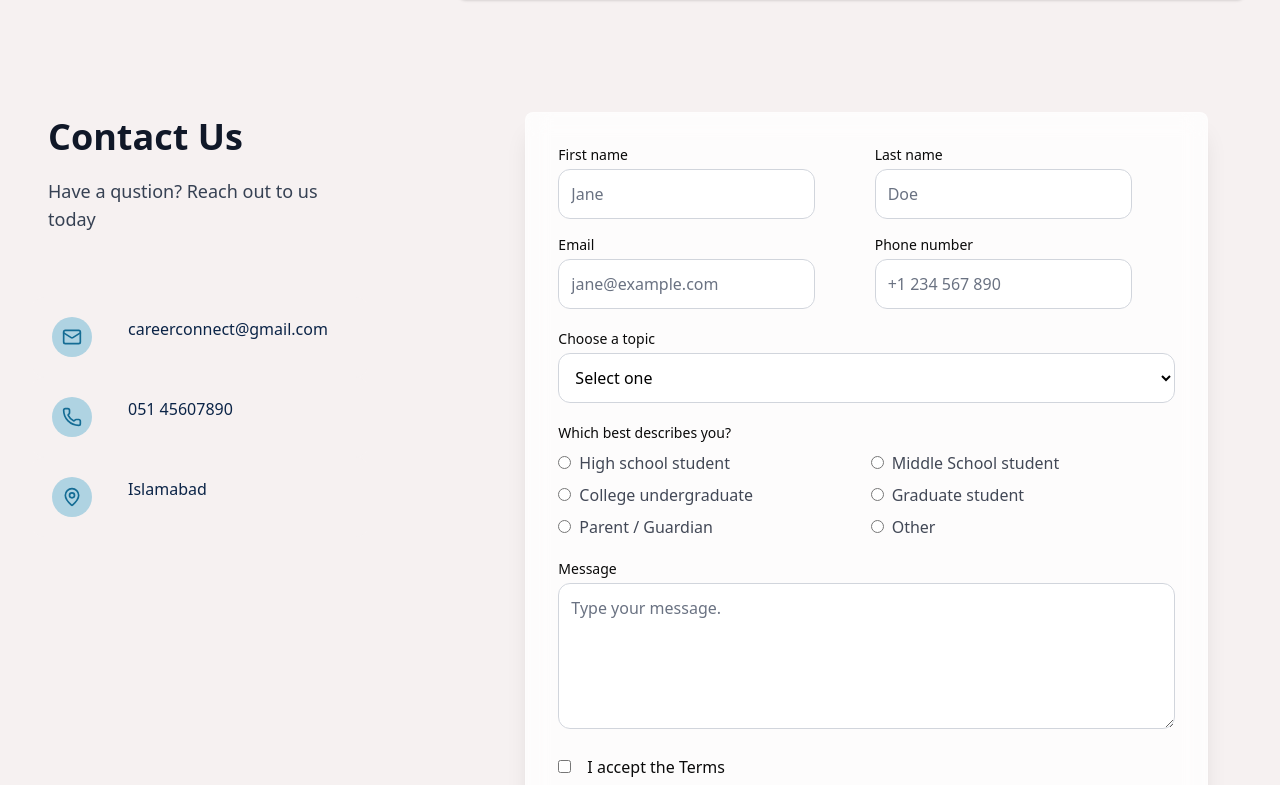
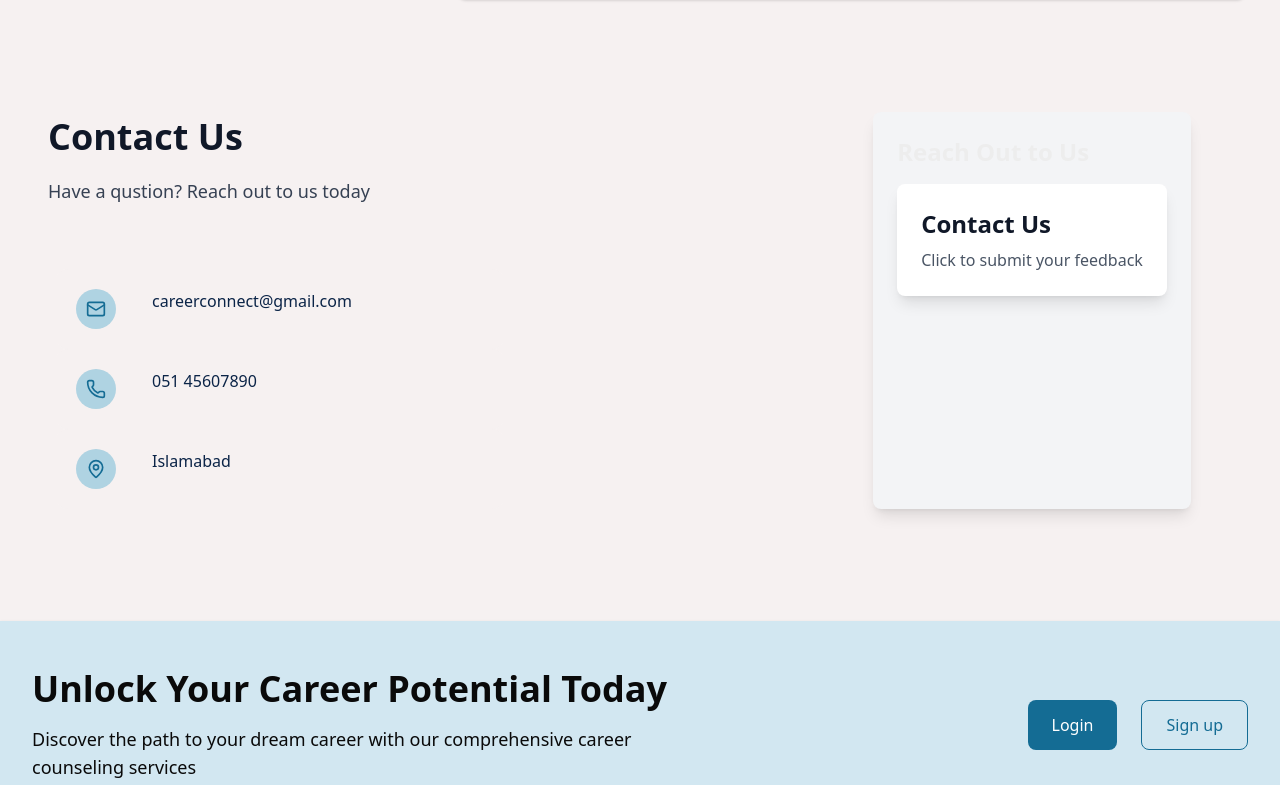
Before and after one commit to alisrdar/Fyp-career-connect, a Next.js app: page /contact in a window 1280 px wide. Shown: the part 1155-1940 px from the top of the page. Built offline with nearby package versions, Linux system fonts and the light colour scheme.

Commit message:
feat: Update team member roles and avatars, enhance contact form functionality, and improve loading spinner styles

```diff
--- a/app/contact/page.js
+++ b/app/contact/page.js
@@ -1,30 +1,43 @@
-"use client"
-import React from 'react'
-import Navbar from '@/components/Navbar'
-import ContactText from '@/components/ContactText'
-import ContactCard from '@/components/ContactCard'
-import { Mail, Phone, MapPin } from 'lucide-react'
-import Hero from '@/components/Hero'
-import Image from 'next/image'
-import ContactForm from '@/components/forms/ContactForm'
-import { emailValidation } from '@/lib/validateForm'
-import Footer from '@/components/footer'
-import Banner from '@/components/banner'
-
+"use client";
+import React from "react";
+import Navbar from "@/components/Navbar";
+import ContactText from "@/components/ContactText";
+import ContactCard from "@/components/ContactCard";
+import { Mail, Phone, MapPin } from "lucide-react";
+import Hero from "@/components/Hero";
+import Image from "next/image";
+import ContactForm from "@/components/forms/ContactForm";
+import { emailValidation } from "@/lib/validateForm";
+import Footer from "@/components/footer";
+import Banner from "@/components/banner";
+import ContactModalForm from "@/components/About/ContactModalForm";
 
 const Contact = () => {
-
   const contactList = [
-    { Icon: Mail, title: "Email", message: "Email Us", contact: "careerconnect@gmail.com" },
-    { Icon: Phone, title: "Phone", message: "Call Us", contact: "051 45607890" },
-    { Icon: MapPin, title: "Office", message: "Islamabad", contact: "Get in touch >" },
-  ]
+    {
+      Icon: Mail,
+      title: "Email",
+      message: "Email Us",
+      contact: "careerconnect@gmail.com",
+    },
+    {
+      Icon: Phone,
+      title: "Phone",
+      message: "Call Us",
+      contact: "051 45607890",
+    },
+    {
+      Icon: MapPin,
+      title: "Office",
+      message: "Islamabad",
+      contact: "Get in touch >",
+    },
+  ];
   const miniContactList = [
     { Icon: Mail, contact: "careerconnect@gmail.com" },
     { Icon: Phone, contact: "051 45607890" },
     { Icon: MapPin, contact: "Islamabad" },
-  ]
-
+  ];
 
   const contactFields = [
     {
@@ -100,19 +113,21 @@ const Contact = () => {
   return (
     <>
       <Navbar />
-      <div className=''>
+      <div className="">
         <section>
           <Hero
             title={"Unlock Your Potential "}
-          description={"Welcome to our career counseling platform. We are here to guide you towards succss."}
+            description={
+              "Welcome to our career counseling platform. We are here to guide you towards succss."
+            }
             buttonText={"Learn More"}
           />
         </section>
-      <section className='my-12 mb-6 px-6 '>
+        <section className="my-12 mb-6 px-6 ">
           <ContactText />
         </section>
 
-      <section className='my-6 px-2'>
+        <section className="my-6 px-2">
           <div className="grid grid-cols-1 lg:grid-cols-4 px-8 gap-20 py-6 lg:px-6">
             {/* Contact Cards */}
             <div className="flex flex-col gap-2">
@@ -123,7 +138,6 @@ const Contact = () => {
 
             {/* Image Section */}
             <div className="p-2 rounded-xl col-span-2 lg:col-span-3 dark:bg-surface dark:border-border shadow-sm lg:h-full h-100 w-8/9 lg:ml-auto">
-
               <iframe
                 src="https://www.google.com/maps/embed?pb=!1m18!1m12!1m3!1d6311.6026892901!2d72.72451446695352!3d33.78835652883327!2m3!1f0!2f0!3f0!3m2!1i1024!2i768!4f13.1!3m3!1m2!1s0x38dfa7edf75be731%3A0xb25856312ba59bc4!2sPunjab%20college%20of%20excellence%20in%20commerce%20wah%20cantt!5e0!3m2!1sen!2s!4v1747683268922!5m2!1sen!2s"
                 width="100%"
@@ -133,54 +147,45 @@ const Contact = () => {
                 loading="lazy"
                 referrerPolicy="no-referrer-when-downgrade"
               ></iframe>
-
-
             </div>
           </div>
-
         </section>
 
         <section className="grid grid-cols-1 md:grid-cols-3 gap-16 px-6 pr-18 py-16">
-        <div className="flex flex-col gap-10">
+          <div className="flex flex-col gap-10 col-span-2 max-w-lg">
             <ContactText
-            title='Contact Us'
-            description='Have a qustion? Reach out to us today'
+              title="Contact Us"
+              description="Have a qustion? Reach out to us today"
             />
-          <div className='px-2'>
+            <div className="px-2">
               {miniContactList.map((item, key) => (
-            <ContactCard
-              key={key}
-              {...item}
-              flexDirection='row'
-            />
+                <ContactCard key={key} {...item} flexDirection="row" />
               ))}
             </div>
-
           </div>
-        <div className='w-8/9 ml-auto col-span-2 '>
+          <section className="max-w-3xl  mx-auto p-6 bg-gray-100 dark:bg-surface rounded-lg shadow-lg">
+          <h2 className="text-2xl font-bold mb-4 text-foreground-dark dark:text-foreground-dark">Reach Out to Us</h2>
           <ContactForm
-            title="Reach Out to Us"
-            btnText="Submit"
             gridFields={contactFields.slice(0, 4)}
             fields={contactFields.slice(4)}
+            btnText="Submit"
             onSubmit={handleContactSubmit}
           />
-        </div>
-
-
+        </section>
         </section>
 
         <section>
           <Banner
             title={"Unlock Your Career Potential Today"}
-          description={"Discover the path to your dream career with our comprehensive career counseling services"}
+            description={
+              "Discover the path to your dream career with our comprehensive career counseling services"
+            }
           />
         </section>
       </div>
       <Footer />
+    </>
+  );
+};
 
-    </>
-  )
-}
-
-export default Contact
+export default Contact;
--- a/app/loading.jsx
+++ b/app/loading.jsx
@@ -8,7 +8,7 @@ export default function Loading() {
     <div className="flex items-center justify-center h-screen">
       {/* spinner */}
       <svg
-        className="animate-spin h-8 w-8 text-blue-500"
+        className="animate-spin h-8 w-8 text-primary dark:text-secondary"
         xmlns="http://www.w3.org/2000/svg"
         fill="none"
         viewBox="0 0 24 24"
--- /dev/null
+++ b/components/About/ContactModalForm.jsx
@@ -0,0 +1,62 @@
+// ContactModalForm.jsx
+import React, { useState } from "react";
+import { Mail } from "lucide-react";
+import ContactCard from "../ContactCard";
+import ContactForm from "../forms/ContactForm";
+
+export default function ContactModalForm({ contactFields, handleContactSubmit }) {
+    const [isOpen, setIsOpen] = useState(false);
+
+    return (
+        <>
+            {/* Trigger with your ContactCard */}
+            <div onClick={() => setIsOpen(true)} className="cursor-pointer">
+                <ContactCard
+                    Icon={Mail}
+                    title="Got Feedback?"
+                    message="Click here to submit your thoughts!"
+                    contact=""           // unused in this context
+                    flexDirection="row"  // icon + text side by side
+                    className="max-w-md mx-auto"
+                />
+            </div>
+
+            {/* Your existing modal logic */}
+            {isOpen && (
+                <>
+                    <div
+                        className="fixed inset-0 z-50 bg-black/50 backdrop-blur-sm"
+                        onClick={() => setIsOpen(false)}
+                    />
+
+                    <div className="fixed inset-0 z-50 flex items-center justify-center p-4">
+                        <div
+                            className="relative w-full max-w-3xl p-8 bg-white/80 backdrop-blur-md
+                         rounded-lg shadow-xl border border-white/20
+                         dark:bg-surface dark:text-foreground-dark overflow-auto max-h-full"
+                            onClick={(e) => e.stopPropagation()}
+                        >
+                            <button
+                                onClick={() => setIsOpen(false)}
+                                className="absolute top-4 right-4 p-1 rounded-full hover:bg-gray-200 dark:hover:bg-gray-700"
+                                aria-label="Close form"
+                            >
+                                <Mail size={24} className="rotate-45" /> {/* makes an “X” */}
+                            </button>
+
+                            <ContactForm
+                                gridFields={contactFields.slice(0, 4)}
+                                fields={contactFields.slice(4)}
+                                btnText="Submit"
+                                onSubmit={(data) => {
+                                    handleContactSubmit(data);
+                                    setIsOpen(false);
+                                }}
+                            />
+                        </div>
+                    </div>
+                </>
+            )}
+        </>
+    );
+}
--- a/components/Navbar.js
+++ b/components/Navbar.js
@@ -25,7 +25,10 @@ const Navbar = () => {
 
     const isActive = (href) => pathname === href;
   return (
-    <nav className="bg-background-light text-foreground-light dark:bg-background-dark dark:text-foreground-dark shadow px-6 py-4 transition-all duration-300">
+    <nav className="sticky top-0 left-0 w-full z-50
+                bg-background-light text-foreground-light
+                dark:bg-background-dark dark:text-foreground-dark
+                shadow px-6 py-4 transition-all duration-300">
       <div className="flex items-center justify-between">
         {/* Logo */}
         <Link href={"/"} className="flex items-center gap-2 font-bold">
--- a/components/dashboad/SideBar.jsx
+++ b/components/dashboad/SideBar.jsx
@@ -27,7 +27,7 @@ const navSections = [
         items: [
             { label: 'Dashboard', icon: HomeIcon, path: '/dashboard' },
             { label: 'Assessments', icon: DocumentTextIcon, path: '/quiz' },
-            { label: 'Career Paths', icon: MapIcon, path: '/dashboard/recommendations' },
+            { label: 'Recommendations', icon: MapIcon, path: '/dashboard/recommendations' },
             { label: 'Resources', icon: BookmarkIcon, path: '/dashboard/resources' },
         ],
     },
--- a/components/forms/ContactForm.jsx
+++ b/components/forms/ContactForm.jsx
@@ -1,49 +1,87 @@
-// components/forms/ContactForm.jsx
 "use client";
-import React from "react";
+
+import React, { useState } from "react";
 import { useForm } from "react-hook-form";
+import { X } from "lucide-react";
 import Button from "../ui/Button";
+
 
 const ContactForm = ({
   title = "Contact Us",
+  gridFields = [],
+  fields = [],
   btnText = "Submit",
-    gridFields = [],    // ← new
-    fields = [],
-    onSubmit,
-    onSuccess,
+  onSubmit: userSubmit,
 }) => {
+  const [isOpen, setIsOpen] = useState(false);
   const {
     register,
     handleSubmit,
-        setError,
-        reset,
     formState: { errors, isSubmitting },
   } = useForm();
 
-    const handleFormSubmit = async (data) => {
-        const success = await onSubmit(data, setError);
-        if (success && onSuccess) {
-            onSuccess();
-            reset();
-        }
+  const handleFormSubmit = (data) => {
+    if (userSubmit) userSubmit(data);
+    setIsOpen(false);
   };
 
   return (
-        <div className="w-full max-w-3xl ml-auto p-8 bg-white/80 backdrop-blur-md rounded-lg shadow-xl border border-white/20 text-foreground-light dark:text-foreground-dark dark:bg-surface">
+    <>
+      {/* CARD trigger */}
+      <div
+        onClick={() => setIsOpen(true)}
+        className="max-w-sm mx-auto p-6 bg-white dark:bg-gray-800 rounded-lg shadow-lg
+                   cursor-pointer hover:shadow-xl transition-shadow"
+      >
+        <h3 className="text-2xl font-semibold mb-2 text-gray-900 dark:text-gray-100">
+          {title}
+        </h3>
+        <p className="text-gray-600 dark:text-gray-400">
+          Click to submit your feedback
+        </p>
+      </div>
 
+      {isOpen && (
+        <>
+          {/* backdrop */}
+          <div
+            className="fixed inset-0 z-50 bg-black/50 backdrop-blur-sm"
+            onClick={() => setIsOpen(false)}
+          />
 
-            <form onSubmit={handleSubmit(handleFormSubmit)} className="space-y-5">
+          {/* modal panel */}
+          <div className="fixed inset-0 z-50 flex items-center justify-center p-4">
+            <div
+              className="relative w-full max-w-3xl p-8 bg-white/80 backdrop-blur-md rounded-lg
+                         shadow-xl border border-white/20 text-foreground-light dark:text-foreground-dark
+                         dark:bg-surface overflow-auto max-h-full"
+              onClick={(e) => e.stopPropagation()}
+            >
+              {/* close button */}
+              <button
+                onClick={() => setIsOpen(false)}
+                className="absolute top-4 right-4 p-1 rounded-full hover:bg-gray-200 dark:hover:bg-gray-700"
+                aria-label="Close form"
+              >
+                <X size={24} />
+              </button>
+
+              {/* form */}
+              <form
+                onSubmit={handleSubmit(handleFormSubmit)}
+                className="space-y-5"
+              >
                 <input type="hidden" {...register("formError")} />
 
-                {/* ─── First Four in a 2‑col Grid ─── */}
+                {/* first four in 2-col grid */}
                 {gridFields.length > 0 && (
                   <div className="grid grid-cols-1 md:grid-cols-2 gap-4">
-                        {gridFields.map(f => renderField(f))}
+                    {gridFields.map((f) => renderField(f, register, errors))}
                   </div>
                 )}
 
-                {/* ─── The Rest of the Fields ─── */}
-                {fields.map(f => renderField(f))}
+                {/* the rest */}
+                {fields.map((f) => renderField(f, register, errors))}
 
                 {errors.formError && (
                   <p className="bg-red-100 border border-red-400 text-red-700 px-4 py-2 rounded text-sm text-center mb-4">
@@ -61,18 +99,22 @@ const ContactForm = ({
                 />
               </form>
             </div>
+          </div>
+        </>
+      )}
+    </>
   );
+};
 
-    // ─── helper to render any field type ───
-    function renderField({ name, label, type = "text", placeholder, validation, options }) {
+
+function renderField({ name, label, type = "text", placeholder, validation, options }, register, errors) {
     return (
         <div key={name}>
-
-                {type !== "checkbox" &&
+            {type !== "checkbox" && (
                 <label htmlFor={name} className="text-sm font-medium mb-1 block">
                     {label}
                 </label>
-                }
+            )}
 
             {type === "textarea" ? (
                 <textarea
@@ -89,46 +131,38 @@ const ContactForm = ({
                     className="w-full p-3 rounded-xl border border-gray-300 bg-white/70 text-black focus:outline-none focus:ring-2 focus:ring-primary"
                 >
                     <option value="">{placeholder || "Select one"}</option>
-                        {options.map(opt => (
-                            <option key={opt} value={opt}>{opt}</option>
+                    {options.map((opt) => (
+                        <option key={opt} value={opt}>
+                            {opt}
+                        </option>
                     ))}
                 </select>
             ) : type === "radio" ? (
                 <div className="grid grid-cols-1 sm:grid-cols-2 gap-2 mt-2">
-                        {options.map(opt => (
+                    {options.map((opt) => (
                         <label key={opt} className="flex items-center gap-2">
-                                <input
-                                    type="radio"
-                                    value={opt}
-                                    {...register(name, validation)}
-                                />
+                            <input type="radio" value={opt} {...register(name, validation)} />
                             <span className="text-muted dark:text-extra-muted">{opt}</span>
                         </label>
                     ))}
                 </div>
             ) : (
-                    <span>
+                <div className="flex items-center gap-2">
                     <input
                         id={name}
                         type={type}
                         {...register(name, validation)}
                         placeholder={placeholder}
-                            className=" p-3 mr-4 rounded-xl border border-gray-300 bg-white/70 text-black placeholder-gray-500 focus:outline-none focus:ring-2  focus:ring-primary"
+                        className="p-3 rounded-xl border border-gray-300 bg-white/70 text-black placeholder-gray-500 focus:outline-none focus:ring-2 focus:ring-primary"
                     />
-                        {type === "checkbox" && (
-                            <span>{  label}</span>)
-                        }
-                    </span>
+                    {type === "checkbox" && <span>{label}</span>}
+                </div>
             )}
 
             {errors[name] && (
-                    <span className="text-red-500 text-xs mt-1 block">
-                        {errors[name].message}
-                    </span>
+                <span className="text-red-500 text-xs mt-1 block">{errors[name]?.message}</span>
             )}
         </div>
     );
 }
-};
-
 export default ContactForm;
```
Also changed, not shown: app/about/page.js (+5 -5 lines), app/dashboard/recommendations/page.jsx (+21 -17 lines), public/images/Ahmed.jpg (added), public/images/jawad.jpg (added). Lines whose indentation alone changed are shown as unchanged.
